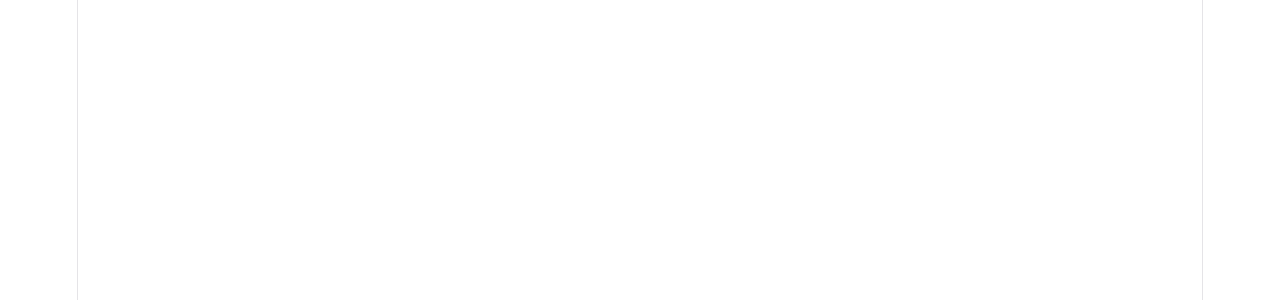
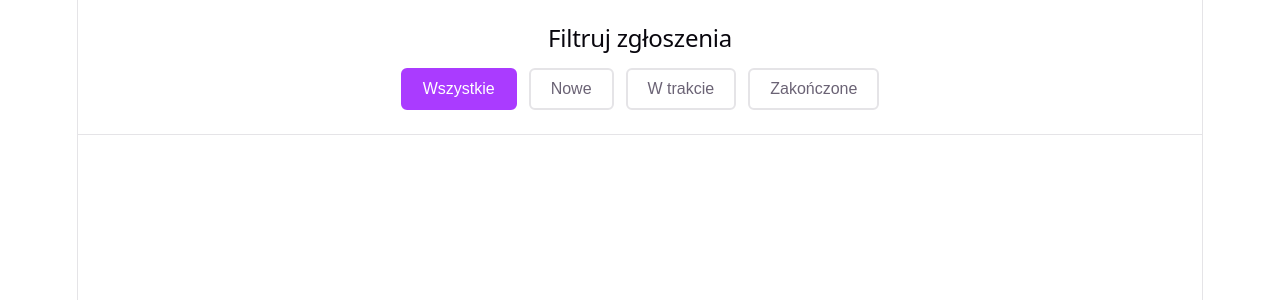
Before and after one commit to MateuszKasprzak2tc/panel-zgloszem-serwisowych, a React (Vite) app: page / in a window 1280 px wide. Shown: the top 300 px of the page. Built offline with nearby package versions, Linux system fonts and the light colour scheme.

Commit message:
Komponent FiltrStatusu + filtrowanie tablicy Fixes #13

```diff
--- a/src/App.css
+++ b/src/App.css
@@ -180,3 +180,38 @@
     border-right-color: var(--border);
   }
 }
+
+.filter-status {
+  padding: 24px;
+  border-bottom: 1px solid var(--border);
+}
+
+.filter-buttons {
+  display: flex;
+  gap: 12px;
+  justify-content: center;
+  flex-wrap: wrap;
+  margin-top: 16px;
+}
+
+.filter-btn {
+  padding: 10px 20px;
+  border: 2px solid var(--border);
+  border-radius: 6px;
+  background: var(--bg);
+  color: var(--text);
+  cursor: pointer;
+  font-size: 16px;
+  transition: all 0.3s;
+
+  &:hover {
+    border-color: var(--accent);
+    color: var(--accent);
+  }
+
+  &.active {
+    background: var(--accent);
+    color: var(--bg);
+    border-color: var(--accent);
+  }
+}
--- a/src/App.jsx
+++ b/src/App.jsx
@@ -1,21 +1,32 @@
 import { useEffect, useState } from "react";
 import axios from "axios";
+import FilterStatus from "./components/FilterStatus";
 import "./App.css";
 
 function App() {
   const [zgloszenia, setZgloszenia] = useState([]);
+  const [filter, setFilter] = useState("wszystkie");
 
   useEffect(() => {
-    axios.get("/zgloszenia.json").then((res) => {setZgloszenia(res.data.zgloszenia)});
-  },
-  []
-)
+    axios.get("/zgloszenia.json").then((res) => {
+      setZgloszenia(res.data.zgloszenia);
+    });
+  }, []);
+
+  const getFilteredTickets = (tickets, selectedFilter) => {
+    if (selectedFilter === "wszystkie") {
+      return tickets;
+    }
+    return tickets.filter(ticket => ticket.status === selectedFilter);
+  };
+
+  const filteredTickets = getFilteredTickets(zgloszenia, filter);
 
   return (
-  <>
-
-  </>
-);
+    <>
+      <FilterStatus currentFilter={filter} onFilterChange={setFilter} />
+    </>
+  );
 }
 
 export default App;
--- /dev/null
+++ b/src/components/FilterStatus.jsx
@@ -0,0 +1,27 @@
+function FilterStatus({ currentFilter, onFilterChange }) {
+  const statusOptions = [
+    { value: "wszystkie", label: "Wszystkie" },
+    { value: "nowe", label: "Nowe" },
+    { value: "w trakcie", label: "W trakcie" },
+    { value: "zakończone", label: "Zakończone" }
+  ];
+
+  return (
+    <div className="filter-status">
+      <h2>Filtruj zgłoszenia</h2>
+      <div className="filter-buttons">
+        {statusOptions.map((option) => (
+          <button
+            key={option.value}
+            className={`filter-btn ${currentFilter === option.value ? "active" : ""}`}
+            onClick={() => onFilterChange(option.value)}
+          >
+            {option.label}
+          </button>
+        ))}
+      </div>
+    </div>
+  );
+}
+
+export default FilterStatus;
```
